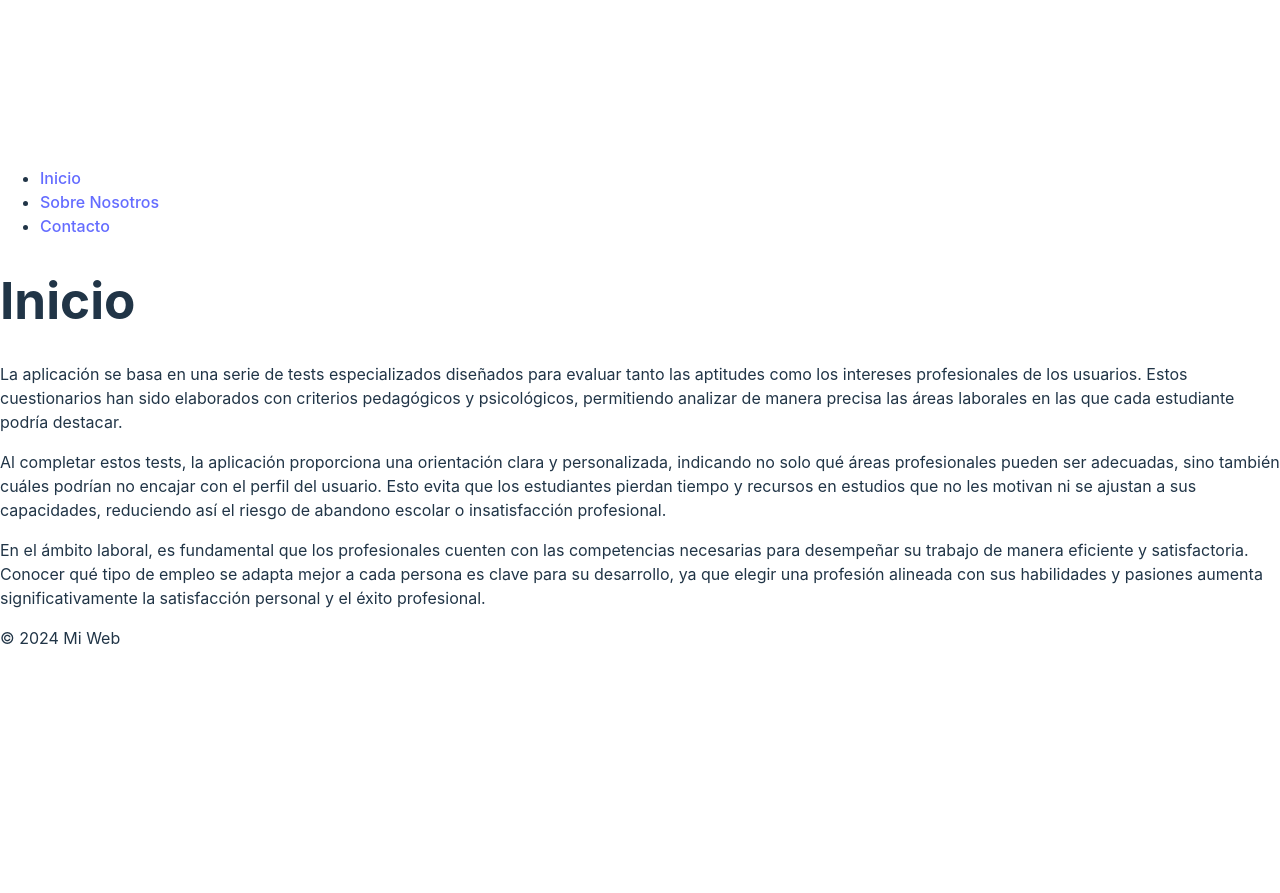
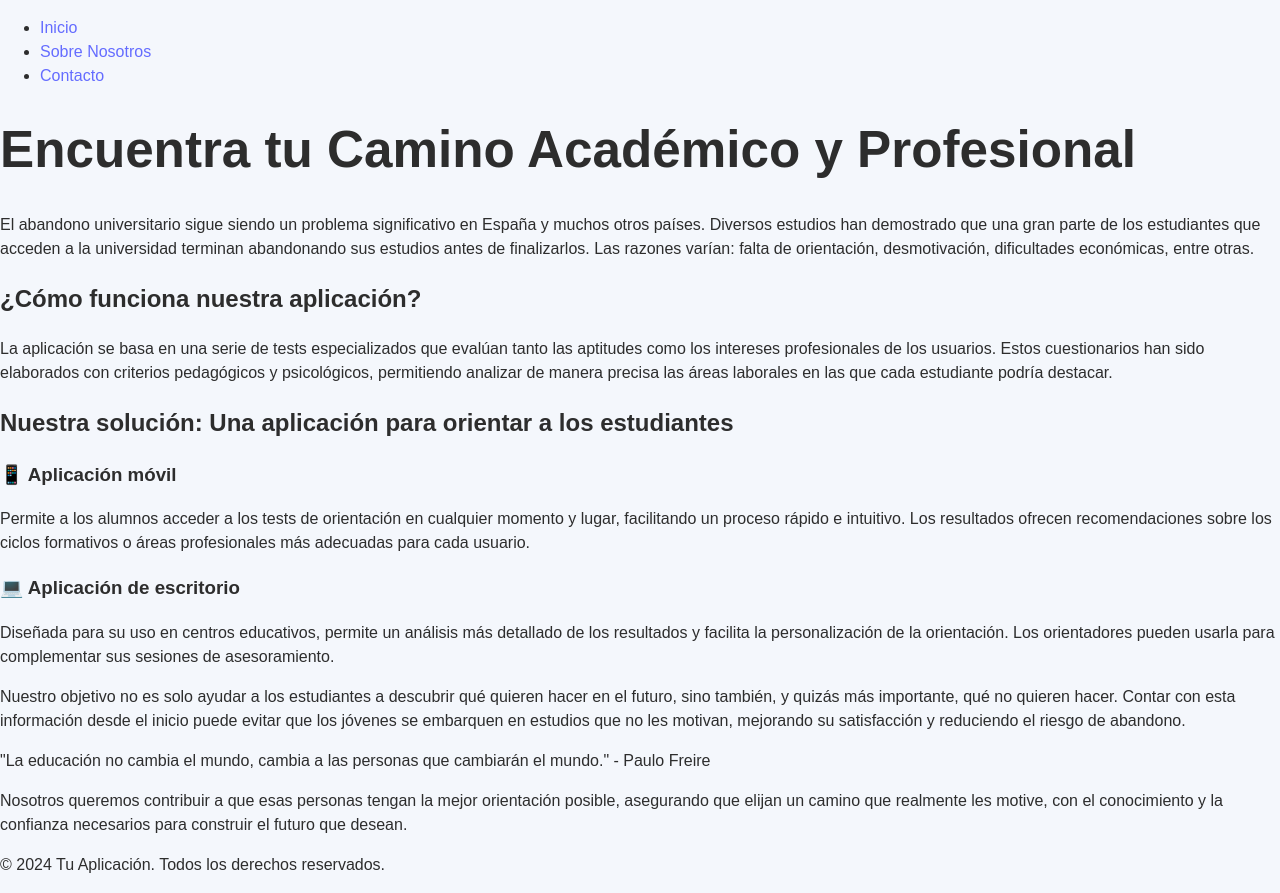
Before and after one commit to Ismaeltg05/Web-Escolavision, a React (Vite) app: page / in a window 1280 px wide. Before the commit the page ends 800 px from the top, so only its background shows below. Built offline with nearby package versions, Linux system fonts and the light colour scheme.

Commit message:
home screen

```diff
--- a/src/App.tsx
+++ b/src/App.tsx
@@ -1,4 +1,5 @@
 import { BrowserRouter as Router, Routes, Route } from "react-router-dom";
+import "./styles.css";
 import Home from "./pages/Home";
 import About from "./pages/About";
 import Contact from "./pages/Contact";
--- a/src/Styles.css
+++ b/src/Styles.css
@@ -1,15 +1,110 @@
-nav ul {
-    display: flex;
-    gap: 20px;
-    list-style: none;
-  }
+/* Colores */
+:root {
+    --primary-color: #4A90E2;
+    --primary-hover: #357ABD;
+    --text-color: #2d2d2d;
+    --background-light: #AED6F1;
+    --border-color: #2d2d2d;
+}
 
-  nav a {
-    text-decoration: none;
+/* Estilos generales */
+body {
+    font-family: 'Arial', sans-serif;
+    background-color: #f4f7fc;
+    color: var(--text-color);
+    margin: 0;
+    padding: 0;
+}
+
+/* Botones */
+.button {
+    background-color: var(--primary-color);
+    color: white;
+    padding: 8px 16px;
+    font-size: 13px;
     font-weight: bold;
-  }
+    border: none;
+    border-radius: 3px;
+    cursor: pointer;
+    box-shadow: 0px 3px 5px rgba(0, 0, 0, 0.15);
+    transition: background 0.3s ease-in-out;
+}
 
-  footer {
-    margin-top: 20px;
-    text-align: center;
-  }
+.button:hover {
+    background-color: var(--primary-hover);
+}
+
+/* Etiquetas */
+.label {
+    color: var(--text-color);
+    font-size: 14px;
+}
+
+/* Campos de texto y selección */
+.text-field, .password-field, .combo-box, .text-area, .list-view {
+    font-size: 13px;
+    padding: 5px;
+    background-color: white;
+    border: 1px solid var(--border-color);
+    border-radius: 2px;
+}
+
+/* Pestañas */
+.tab-content {
+    background-color: var(--background-light);
+    padding: 15px;
+}
+
+.tab-pane .tab {
+    background-color: var(--primary-color);
+    padding: 5px 10px;
+    border-radius: 5px 5px 0 0;
+}
+
+.tab-pane .tab:hover {
+    background-color: var(--primary-hover);
+}
+
+.tab-pane .tab.selected {
+    background-color: var(--primary-hover);
+    font-weight: bold;
+}
+
+.tab-pane .tab-label {
+    color: white;
+}
+
+/* Botones redondos */
+.round-button, .round-button-help {
+    border-radius: 50%;
+    width: 45px;
+    height: 45px;
+    background-size: cover;
+    cursor: pointer;
+}
+
+.round-button {
+    background-image: url("/escolavision.png");
+}
+
+.round-button-help {
+    width: 40px;
+    height: 40px;
+}
+
+/* Wrappers de imagen */
+#imageWrapper, #imageWrapper2, #imageWrapper3 {
+    border: 3px solid var(--primary-hover);
+    padding: 5px;
+    background-color: white;
+}
+
+/* Contenedor de pestañas */
+#miStackPane {
+    background-color: #DDDDDD;
+}
+
+/* Botón redondeado */
+.rounded-button {
+    border-radius: 30px;
+}
--- a/src/components/Footer.tsx
+++ b/src/components/Footer.tsx
@@ -1,5 +1,11 @@
+
+
 function Footer() {
-    return <footer>© 2024 Mi Web</footer>;
-  }
+  return (
+    <footer className="footer">
+      <p>© 2024 Tu Aplicación. Todos los derechos reservados.</p>
+    </footer>
+  );
+}
 
-  export default Footer;
+export default Footer;
--- a/src/components/Navbar.tsx
+++ b/src/components/Navbar.tsx
@@ -2,7 +2,7 @@ import { Link } from "react-router-dom";
 
 function Navbar() {
   return (
-    <nav>
+    <nav className="navbar">
       <ul>
         <li><Link to="/">Inicio</Link></li>
         <li><Link to="/about">Sobre Nosotros</Link></li>
--- a/src/pages/Home.tsx
+++ b/src/pages/Home.tsx
@@ -1,26 +1,60 @@
 function Home() {
     return (
-        <div className="p-6 max-w-4xl mx-auto">
-            <h1 className="text-3xl font-bold mb-4">Inicio</h1>
-            <p className="text-lg mb-4">
-                La aplicación se basa en una serie de tests especializados diseñados para evaluar tanto
-                las aptitudes como los intereses profesionales de los usuarios. Estos cuestionarios han
-                sido elaborados con criterios pedagógicos y psicológicos, permitiendo analizar de
-                manera precisa las áreas laborales en las que cada estudiante podría destacar.
+        <div className="p-8 max-w-4xl mx-auto bg-white shadow-lg rounded-lg">
+            <h1 className="text-4xl font-bold text-center text-blue-600 mb-8">Encuentra tu Camino Académico y Profesional</h1>
+
+            <p className="text-lg text-gray-700 mb-6 leading-relaxed">
+                El abandono universitario sigue siendo un problema significativo en España y muchos otros países.
+                Diversos estudios han demostrado que una gran parte de los estudiantes que acceden a la universidad
+                terminan abandonando sus estudios antes de finalizarlos. Las razones varían: falta de orientación,
+                desmotivación, dificultades económicas, entre otras.
             </p>
-            <p className="text-lg mb-4">
-                Al completar estos tests, la aplicación proporciona una orientación clara y personalizada,
-                indicando no solo qué áreas profesionales pueden ser adecuadas, sino también cuáles
-                podrían no encajar con el perfil del usuario. Esto evita que los estudiantes pierdan
-                tiempo y recursos en estudios que no les motivan ni se ajustan a sus capacidades,
-                reduciendo así el riesgo de abandono escolar o insatisfacción profesional.
+
+            <div className="bg-blue-100 p-6 rounded-lg mb-6">
+                <h2 className="text-2xl font-semibold text-blue-700 mb-4">¿Cómo funciona nuestra aplicación?</h2>
+                <p className="text-lg text-gray-700 leading-relaxed">
+                    La aplicación se basa en una serie de tests especializados que evalúan tanto las aptitudes como
+                    los intereses profesionales de los usuarios. Estos cuestionarios han sido elaborados con criterios
+                    pedagógicos y psicológicos, permitiendo analizar de manera precisa las áreas laborales en las que
+                    cada estudiante podría destacar.
+                </p>
+            </div>
+
+            <h2 className="text-3xl font-semibold text-blue-600 mt-8 mb-6 text-center">Nuestra solución: Una aplicación para orientar a los estudiantes</h2>
+
+            <div className="grid grid-cols-1 md:grid-cols-2 gap-6">
+                <div className="bg-gray-100 p-6 rounded-lg shadow-md">
+                    <h3 className="text-xl font-semibold text-gray-800 mb-3">📱 Aplicación móvil</h3>
+                    <p className="text-gray-700 leading-relaxed">
+                        Permite a los alumnos acceder a los tests de orientación en cualquier momento y lugar,
+                        facilitando un proceso rápido e intuitivo. Los resultados ofrecen recomendaciones sobre los
+                        ciclos formativos o áreas profesionales más adecuadas para cada usuario.
+                    </p>
+                </div>
+                <div className="bg-gray-100 p-6 rounded-lg shadow-md">
+                    <h3 className="text-xl font-semibold text-gray-800 mb-3">💻 Aplicación de escritorio</h3>
+                    <p className="text-gray-700 leading-relaxed">
+                        Diseñada para su uso en centros educativos, permite un análisis más detallado de los resultados
+                        y facilita la personalización de la orientación. Los orientadores pueden usarla para complementar
+                        sus sesiones de asesoramiento.
+                    </p>
+                </div>
+            </div>
+
+            <p className="text-lg text-gray-700 mt-8 leading-relaxed">
+                Nuestro objetivo no es solo ayudar a los estudiantes a descubrir qué quieren hacer en el futuro, sino también,
+                y quizás más importante, qué no quieren hacer. Contar con esta información desde el inicio puede evitar que los
+                jóvenes se embarquen en estudios que no les motivan, mejorando su satisfacción y reduciendo el riesgo de abandono.
             </p>
-            <p className="text-lg">
-                En el ámbito laboral, es fundamental que los profesionales cuenten con las
-                competencias necesarias para desempeñar su trabajo de manera eficiente y
-                satisfactoria. Conocer qué tipo de empleo se adapta mejor a cada persona es clave para
-                su desarrollo, ya que elegir una profesión alineada con sus habilidades y pasiones
-                aumenta significativamente la satisfacción personal y el éxito profesional.
+
+            <p className="text-lg italic text-gray-600 text-center mt-6">
+                "La educación no cambia el mundo, cambia a las personas que cambiarán el mundo." - Paulo Freire
+            </p>
+
+            <p className="text-lg text-gray-700 text-center mt-4">
+                Nosotros queremos contribuir a que esas personas tengan la mejor orientación posible, asegurando que elijan
+                un camino que realmente les motive, con el conocimiento y la confianza necesarios para construir el futuro
+                que desean.
             </p>
         </div>
     );
```
